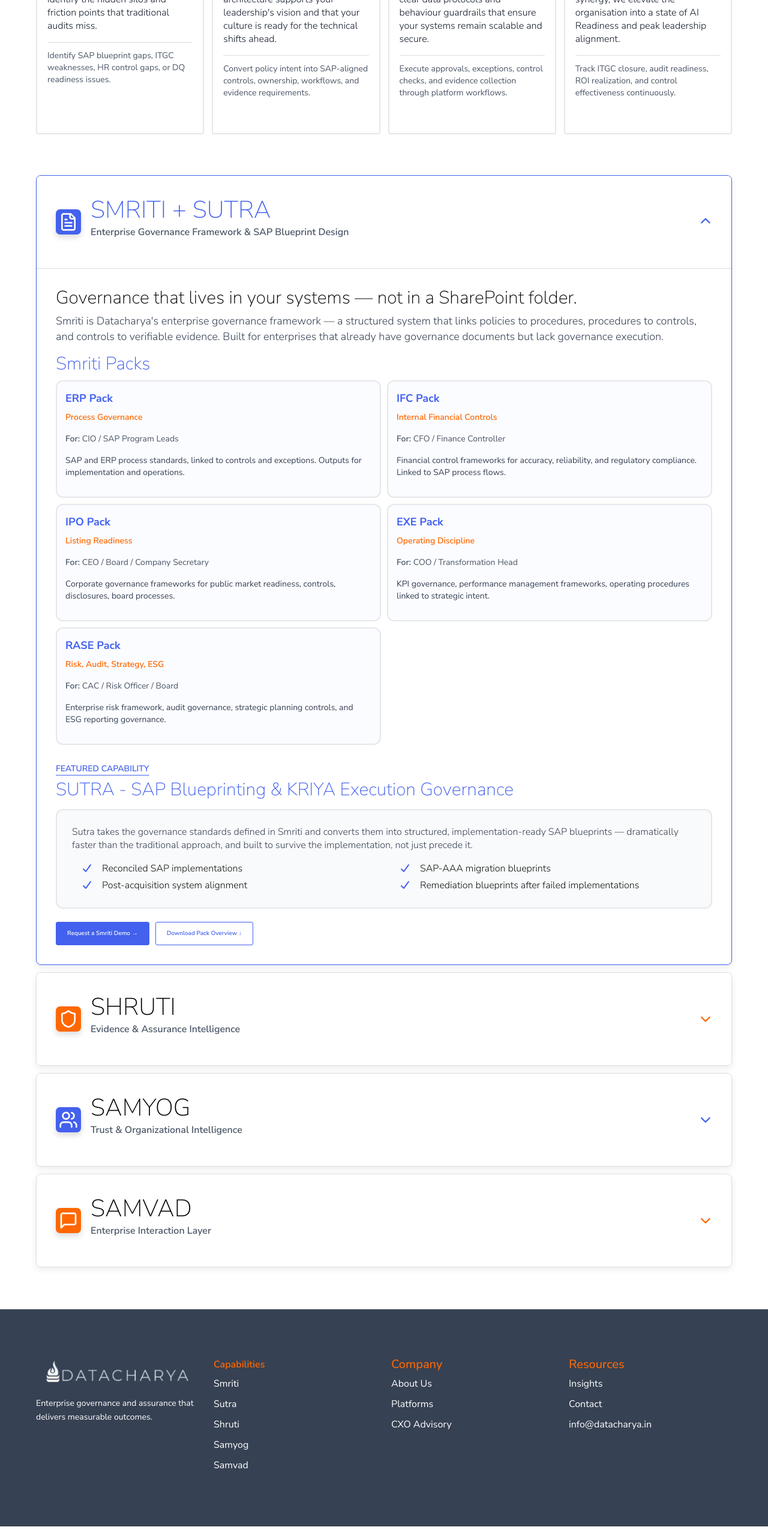
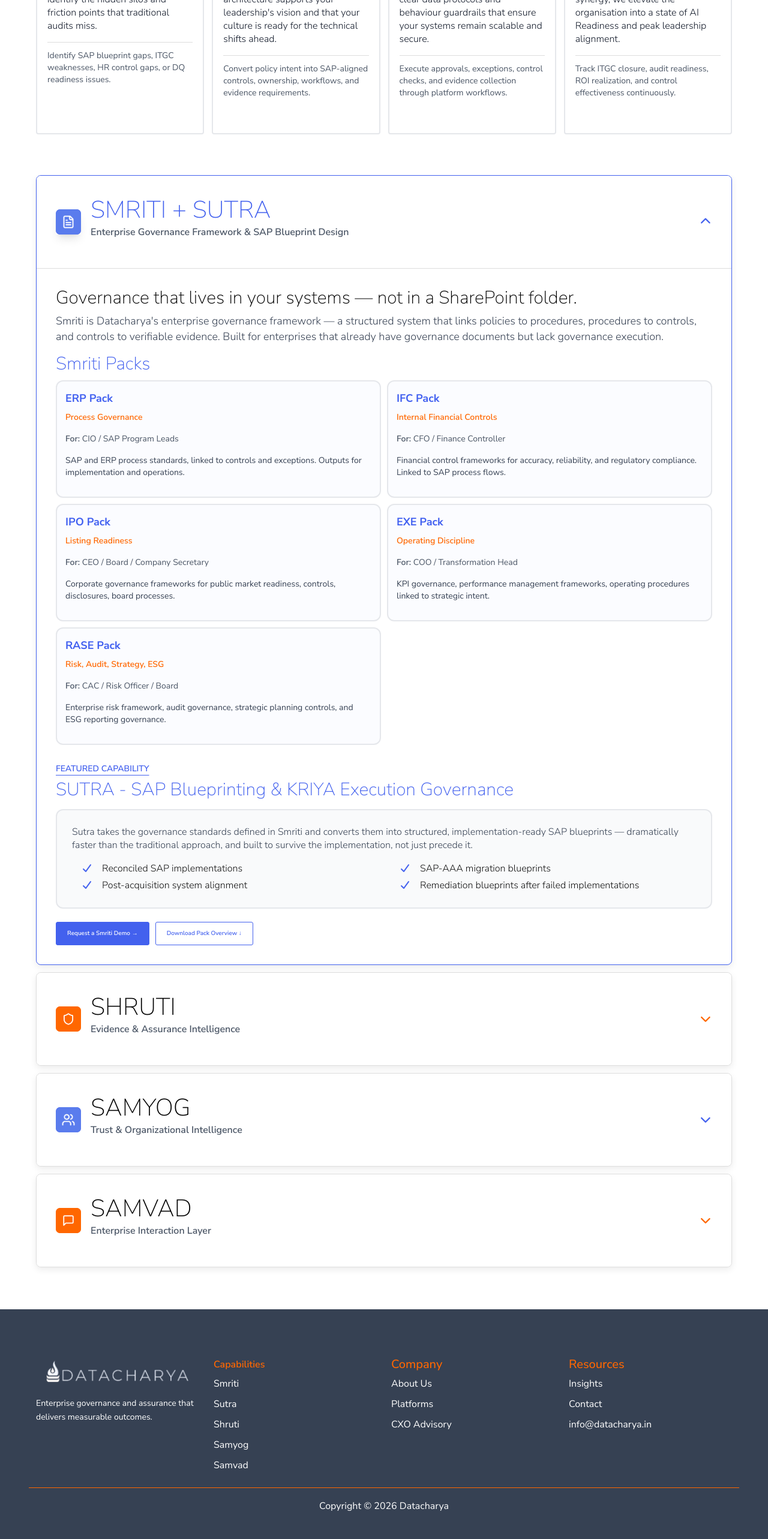
Before and after one commit to HuestormGit/datacharya-v2, a React (Vite) app in the folder frontend/: page /approach in a window 1280 px wide. Shown: the part 1022-3588 px from the top of the page at 60% size. Before the commit the page ends 3567 px from the top, so only its background shows below. Built offline with nearby package versions, Linux system fonts and the light colour scheme.

Commit message:
add icons

```diff
--- a/frontend/src/components/ApproachPlatforms/ApproachPlatforms.scss
+++ b/frontend/src/components/ApproachPlatforms/ApproachPlatforms.scss
@@ -20,6 +20,16 @@
       border: 1px solid #dddddd;
       border-radius: 8px;
       box-shadow: 0 4px 12px rgba(17, 17, 17, 0.08);
+
+      &.is-open{
+        .approach-platforms__item-icon {
+          box-shadow: 0px 4px 6px -4px #0000001A;
+          img{
+            box-shadow: 0px 10px 15px -3px #0000001A;
+          }
+        }
+
+      }
 
       &.is-open.blue{
         border: 1px solid $blue;
@@ -109,14 +119,27 @@
             place-items: center;
             color: #ffffff;
             font-size: 19px;
-            box-shadow: 0 5px 10px rgba(17, 17, 17, 0.15);
+
             @include md{
               flex: 0 0 42px;
               width: 42px;
               height: 42px;
             }
+            @include xxl{
+              flex: 0 0 64px;
+              width: 64px;
+              height: 64px;
+            }
+            img{
+              @include xxl{
+                width: 64px;
+                height: 64px;
+              }
+
+            }
 
           }
+
           .approach-platforms__item-title {
             display: flex;
             flex: 1;
--- a/frontend/src/components/ContactForm/ContactForm.jsx
+++ b/frontend/src/components/ContactForm/ContactForm.jsx
@@ -32,7 +32,7 @@
             </label>
             <textarea id="contact-problem" name="problem" rows="5" required />
 
-            <button type="submit">Submit&nbsp; →</button>
+            <button type="submit" className="myButton">Submit&nbsp; →</button>
           </form>
         </div>
       </div>
--- a/frontend/src/components/ContactUsHero/ContactUsHero.jsx
+++ b/frontend/src/components/ContactUsHero/ContactUsHero.jsx
@@ -7,7 +7,7 @@
       <div className="contact-hero__content container">
         <p className="paragraph16">CONTACT</p>
         <h1 className="H160">
-          Most problems are solved with one honest conversation.
+          Most problems are solved with<br/> one honest conversation.
           <br/>Start yours here.
 
         </h1>
--- a/frontend/src/components/Footer/Footer.jsx
+++ b/frontend/src/components/Footer/Footer.jsx
@@ -9,10 +9,14 @@
 
       <div className="container">
 
-        <div className="row">
+        <div className="row sec1">
 
           <div className="col-lg-3 col-md-6 col-sm-12 widget1">
-            <div className="footerlogo"><img src={logo} alt="Datacharya" /></div>
+            <div className="footerlogo">
+              <NavLink className="navbar-brand" to="/">
+                <img src={logo} alt="Datacharya" />
+              </NavLink>
+            </div>
 
             <p className="company-info">
               Enterprise governance and assurance that delivers measurable outcomes.
@@ -137,6 +141,13 @@
 
         </div>
 
+        <div className="row">
+          <div className="col-12 text-center Copyright">
+            <p>Copyright © 2026 Datacharya</p>
+          </div>
+
+        </div>
+
       </div>
 
     </footer>
--- a/frontend/src/components/Footer/Footer.scss
+++ b/frontend/src/components/Footer/Footer.scss
@@ -5,7 +5,11 @@
 
   // background: #1b2430;
   color: $white;
-  padding: 80px 0;
+  padding: 80px 0 25px;
+
+  .sec1{
+    align-items: flex-start;
+  }
 
   .widget1{
     .footerlogo{
@@ -38,6 +42,13 @@
     }
 
   }
+  .Copyright{
+    border-top: 1px solid $orange;
+    margin-top: 15px;
+    p{
+      margin: 18px 0;
+    }
+  }
 
 
 
```
Also changed, not shown: frontend/src/components/ApproachPlatforms/ApproachPlatforms.jsx (+4 -4 lines), frontend/src/assets/images/SAMVAD-hp1.png (added), frontend/src/assets/images/SHRUTI-hp1.png (added).
